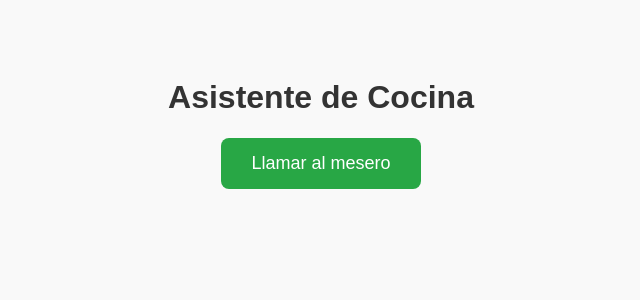
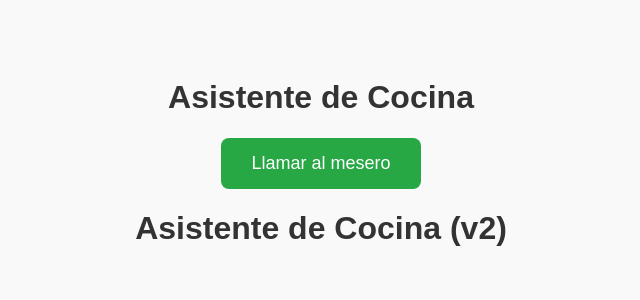
Before and after one commit to SerSolus/asistentecocina, a Python web app: template templates/index.html in a window 1280 px wide. Shown: the top 300 px of the page, without its empty margins (319-959 px from the left). Run offline with Jinja, Linux system fonts and the light colour scheme; the template is opened without the code that fills it, so the values that code supplies are empty.

```diff
--- a/templates/index.html
+++ b/templates/index.html
@@ -93,3 +93,4 @@
   </script>
 </body>
 </html>
+<h1>Asistente de Cocina (v2)</h1>
```
